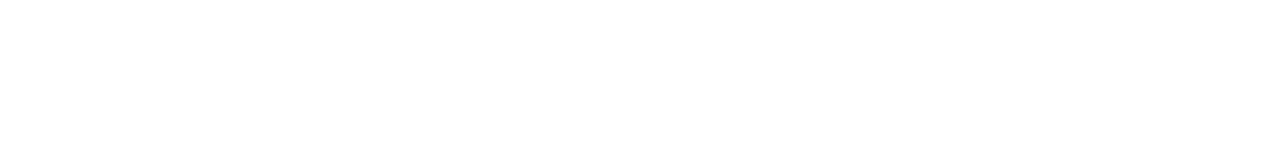
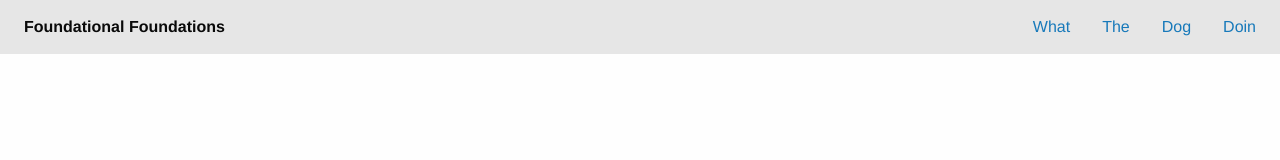
Before and after one commit to sookiemonster/Soft-Dev-Workshop, a plain HTML site: page 23_fd_EspressoKnights_danielS-alifA/index.html in a window 1280 px wide. Drawn offline with nearby package versions, Linux system fonts and the light colour scheme.

Commit message:
Add k23 navbar

```diff
--- a/23_fd_EspressoKnights_danielS-alifA/index.html
+++ b/23_fd_EspressoKnights_danielS-alifA/index.html
@@ -4,8 +4,29 @@
         <title>Foundational Foundations</title>
         <meta charset="utf-8">
         <meta name="viewport" content="width=device-width, initial-scale=1">
-
         <link  href="style.css" rel="stylesheet">
 
+        <!-- Compressed CSS -->
+        <link rel="stylesheet" href="https://cdn.jsdelivr.net/npm/foundation-sites@6.7.4/dist/css/foundation.min.css" crossorigin="anonymous">
+        <!-- Compressed JavaScript -->
+        <script src="https://cdn.jsdelivr.net/npm/foundation-sites@6.7.4/dist/js/foundation.min.js" crossorigin="anonymous"></script>
     </head>
+    <body>
+        <div class="top-bar">
+            <div class="top-bar-left">
+                <ul class="dropdown menu" data-dropdown-menu>
+                    <li class="menu-text">Foundational Foundations</li>
+                </ul>
+            </div>
+            <div class="top-bar-right">
+                <ul class="dropdown menu" data-dropdown-menu>
+                    <li><a href="#">What</a></li>
+                    <li><a href="#">The</a></li>
+                    <li><a href="#">Dog</a></li>
+                    <li><a href="#">Doin</a></li>
+                </ul>
+            </div>
+        </div>
+
+    </body>
 </html>
```
